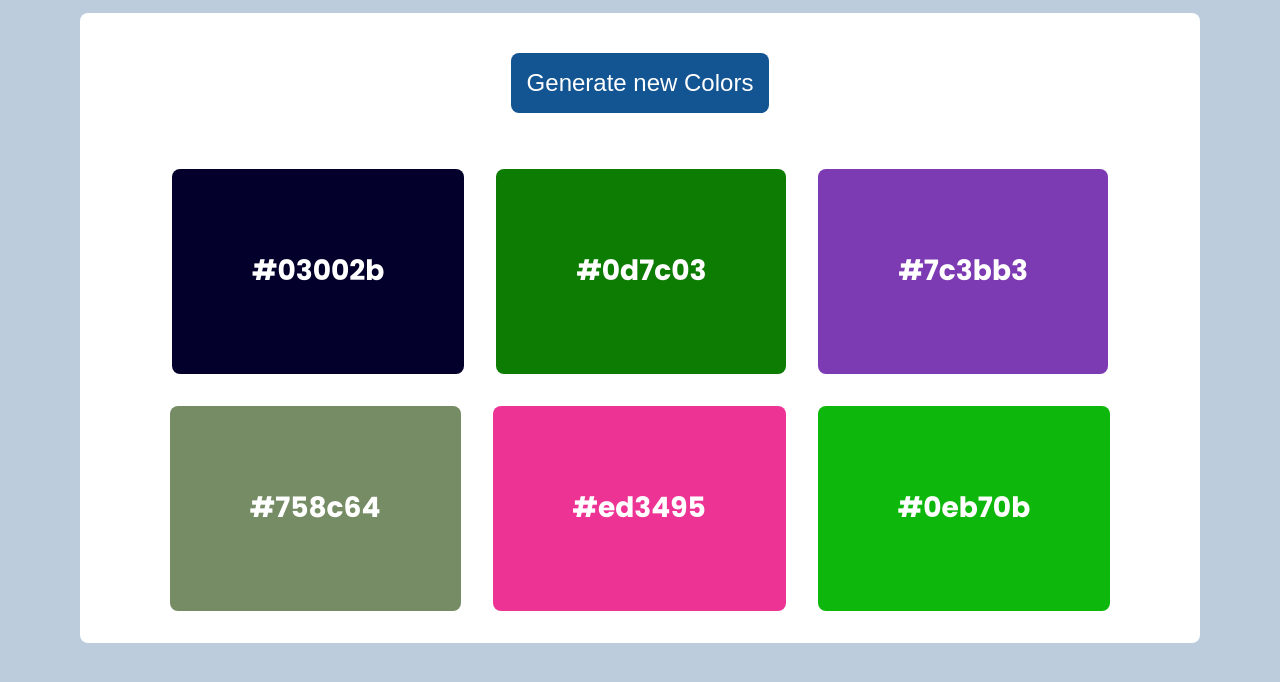
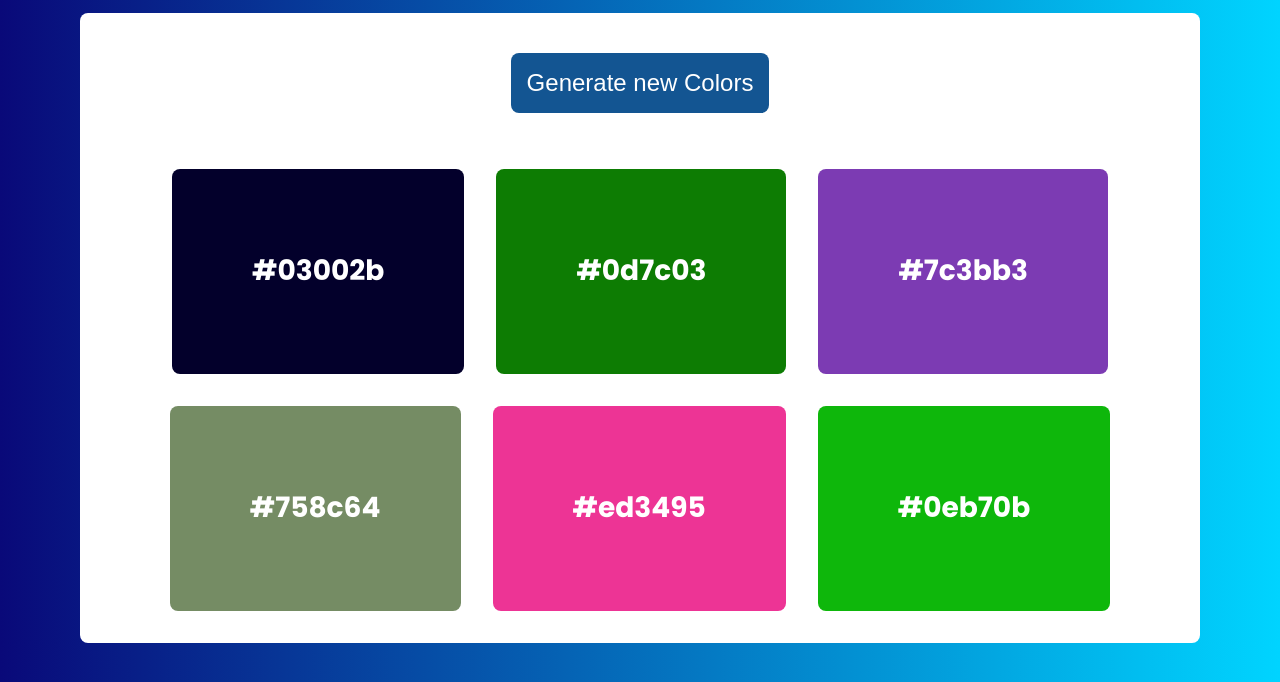
Before and after one commit to jelsonjay/generate-new-color, a plain HTML site: page index.html in a window 1280 px wide. Shown: the part 118-800 px from the top of the page. Drawn offline with Linux system fonts and the light colour scheme.

Commit message:
Update main.css

```diff
--- a/main.css
+++ b/main.css
@@ -16,7 +16,7 @@
 	--primary: #135592;
 	--clr-white: hsl(0, 0%, 100%);
 	--clr-black: hsl(0, 0%, 0%);
-	--bg: hsl(210, 31%, 80%);
+	--bg: linear-gradient(90deg, rgba(2,0,36,1) 0%, rgba(9,9,121,1) 0%, rgba(0,212,255,1) 100%);
 
 	/*----FONT-----*/
 	--FS: min(2.25rem, 3vh);
```
